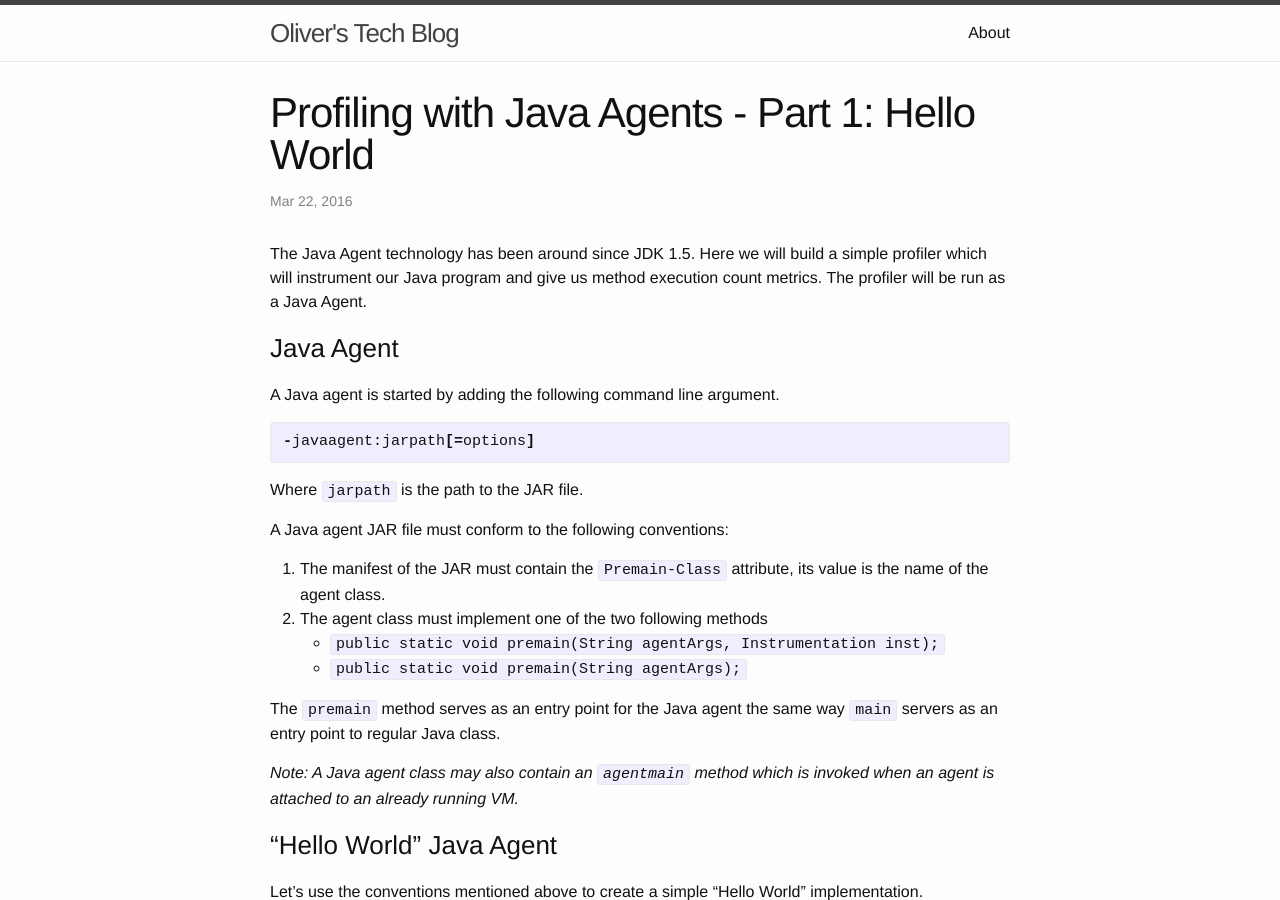
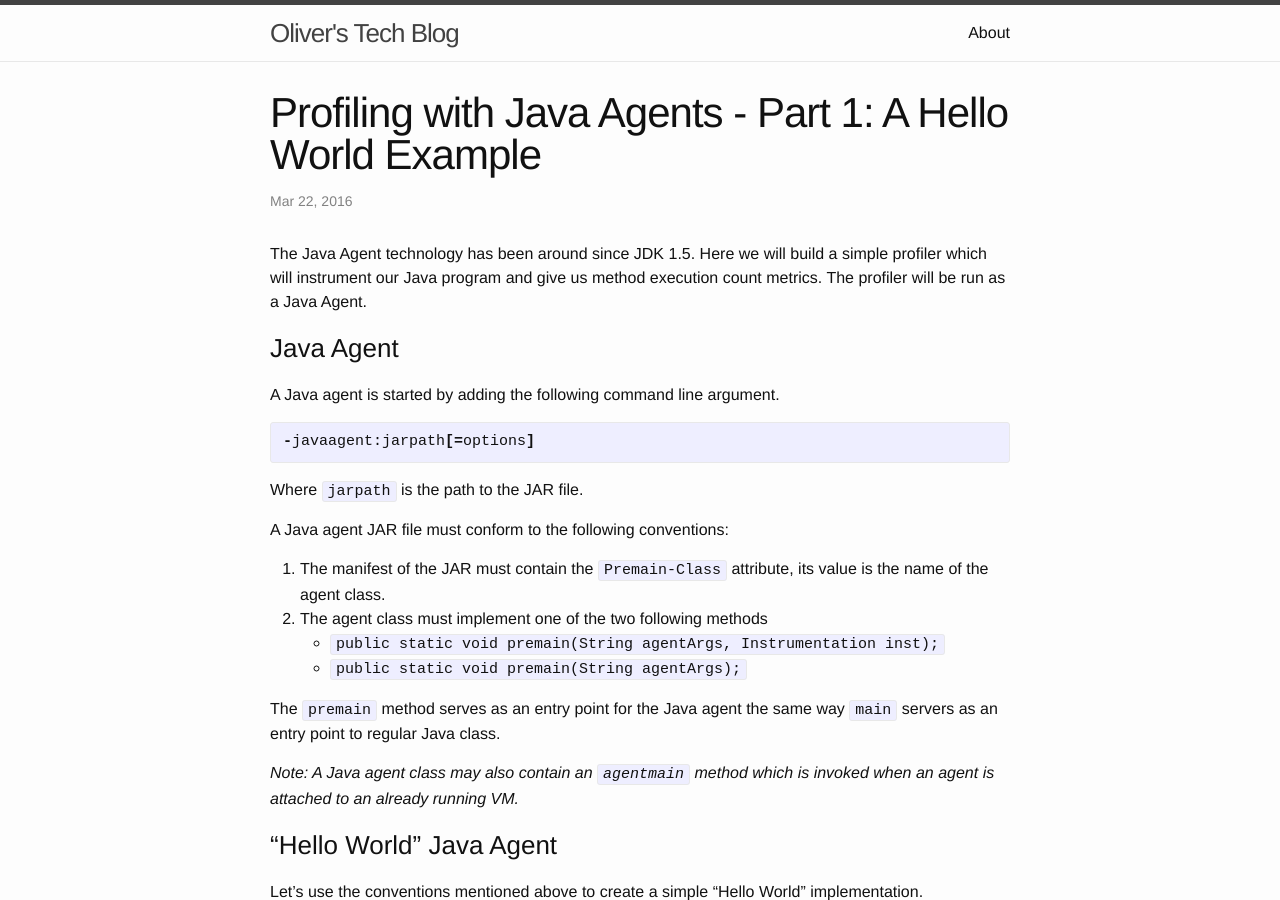
Before and after one commit to oliversavio/oliversavio.github.io, a Jekyll site: the page built from _posts/2016-03-22-profiling-with-java-agents-part-one.markdown, in a window 1280 px wide and 900 px high. Built offline with Jekyll 4.4.1, drawn with Linux system fonts in a browser that asks for light colours; comment, search, counter and statistics services are not loaded; some of the changed text lies outside the part shown.

Commit message:
Final touches

```diff
--- a/_posts/2016-03-22-profiling-with-java-agents-part-one.markdown
+++ b/_posts/2016-03-22-profiling-with-java-agents-part-one.markdown
@@ -1,6 +1,6 @@
 ---
 layout: post
-title:  "Profiling with Java Agents - Part 1: Hello World"
+title:  "Profiling with Java Agents - Part 1: A Hello World Example"
 date:   2016-03-22 16:00:00 +0530
 categories: java
 comments: true
```
Also changed, not shown: other parts of _posts/2016-03-22-profiling-with-java-agents-part-one.markdown (+3 -3 lines).
